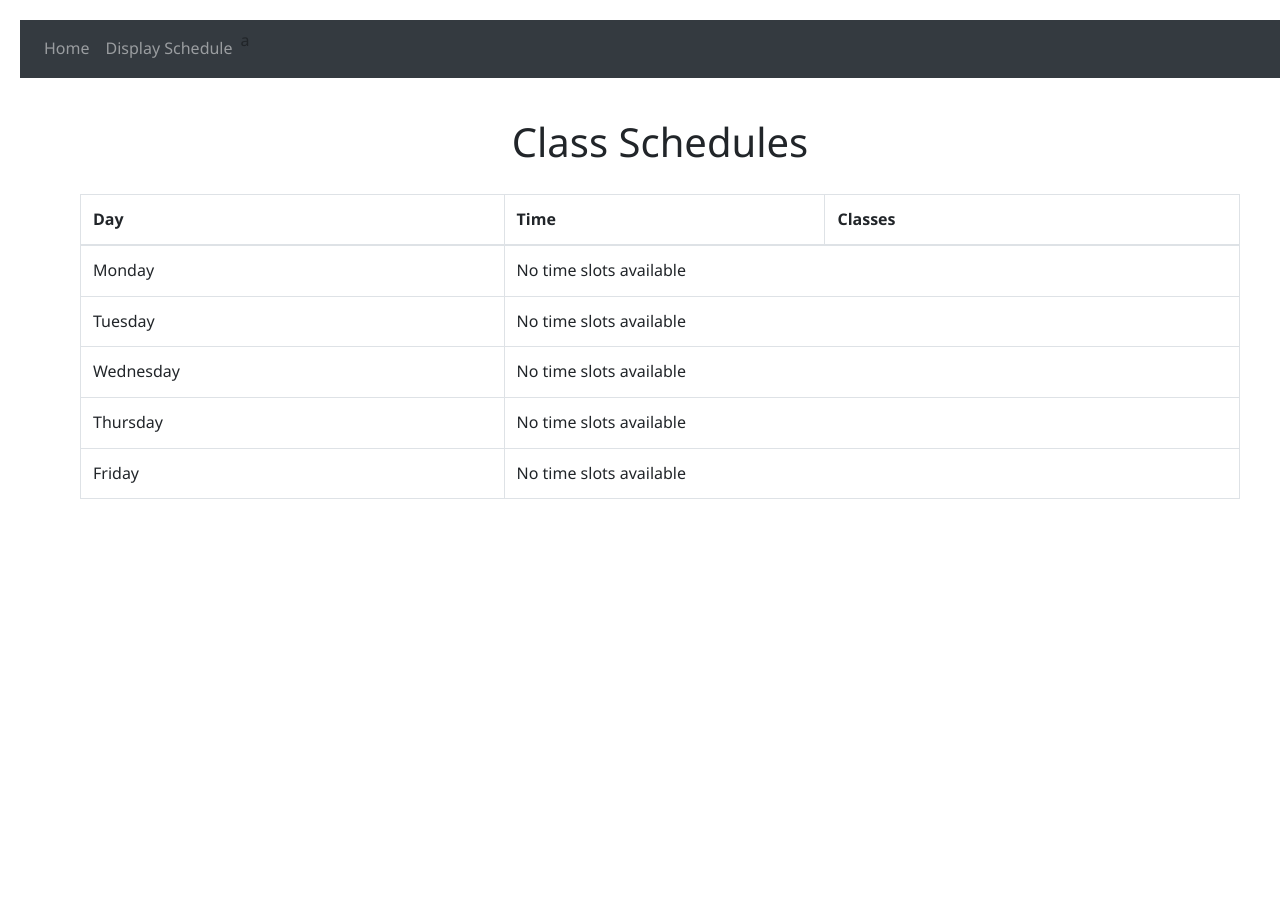
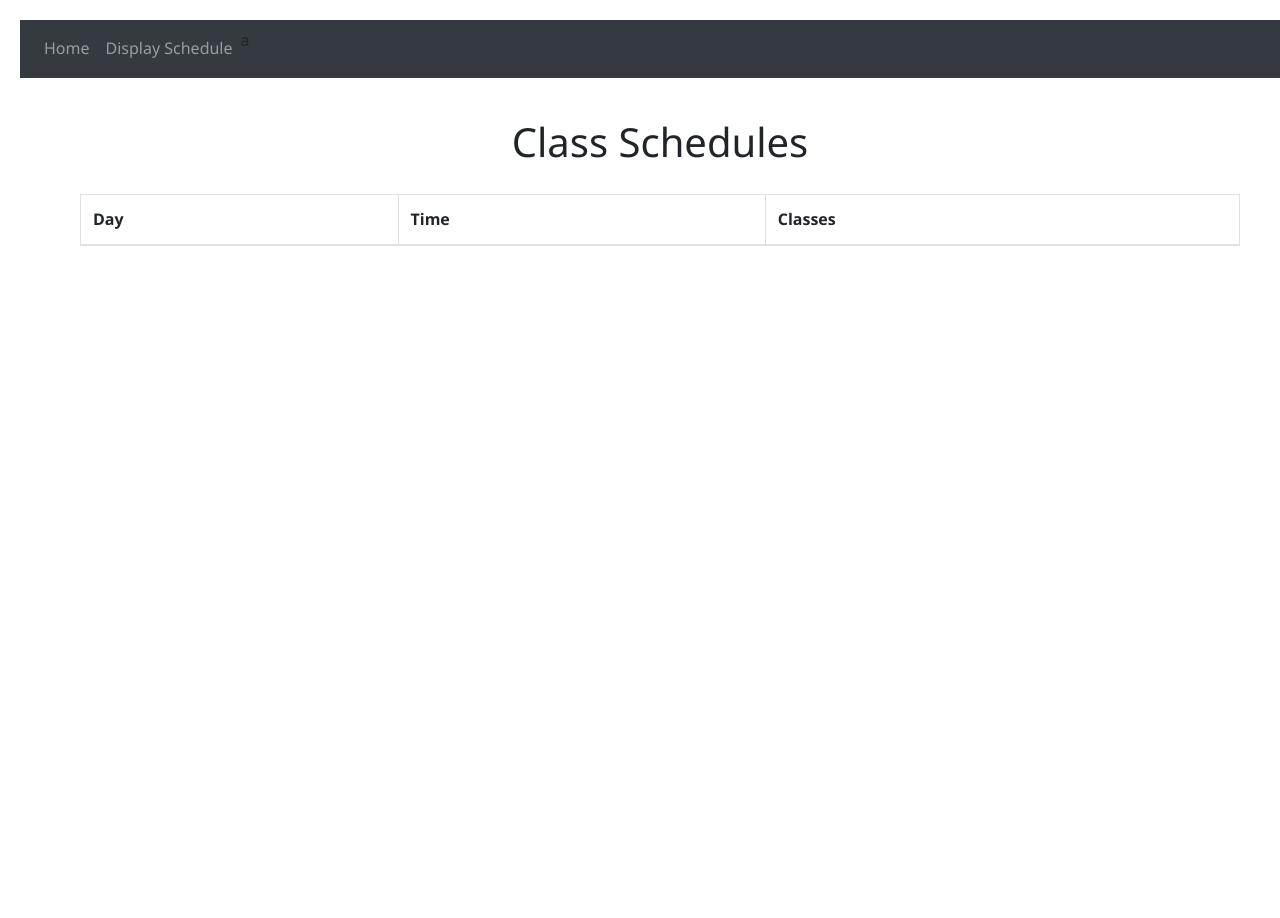
Before and after one commit to MA0610/SchedulingWebsite, a Flask app: page /display_schedules in a window 1280 px wide. Run offline with Flask 3, Linux system fonts and the light colour scheme; data that the repository does not hold is empty; some libraries are stand-ins or nearby versions.

Commit message:
makes it only show time days+time slots that have classes in them

```diff
--- a/templates/schedules.html
+++ b/templates/schedules.html
@@ -10,6 +10,7 @@
     <style>
         body {
             margin: 20px;
+            overflow: scroll;
         }
         .schedule-table {
             margin-top: 20px;
@@ -63,11 +64,11 @@
                     {% for day in ["Monday", "Tuesday", "Wednesday", "Thursday", "Friday"] %}
                         {% if schedules[day] %}
                             {% for time_slot in schedules[day].time_slots %}
+                                {% if time_slot.classes %}
                                     <tr>
                                         <td>{{ day }}</td>
                                         <td>{{ time_slot.time }}</td>
                                         <td>
-                                        {% if time_slot.classes %}
                                             {% for class_info in time_slot.classes %}
                                                 <!-- Display class name, section, and professor -->
                                                 {{ class_info.class_name }} {{ class_info.class_section }} ({{ class_info.professor_name }})
@@ -78,17 +79,10 @@
                                                 <!-- Show additional day blocks info -->
                                                 <small>Day Blocks: {{ class_info.day_blocks }}</small><br>
                                             {% endfor %}
-                                        {% else %}
-                                            No classes scheduled
-                                        {% endif %}
                                         </td>
                                     </tr>
+                                {% endif %}
                             {% endfor %}
-                        {% else %}
-                            <tr>
-                                <td>{{ day }}</td>
-                                <td colspan="2">No time slots available</td>
-                            </tr>
                         {% endif %}
                     {% endfor %}
                 </tbody>
```
Lines whose indentation alone changed are shown as unchanged.
